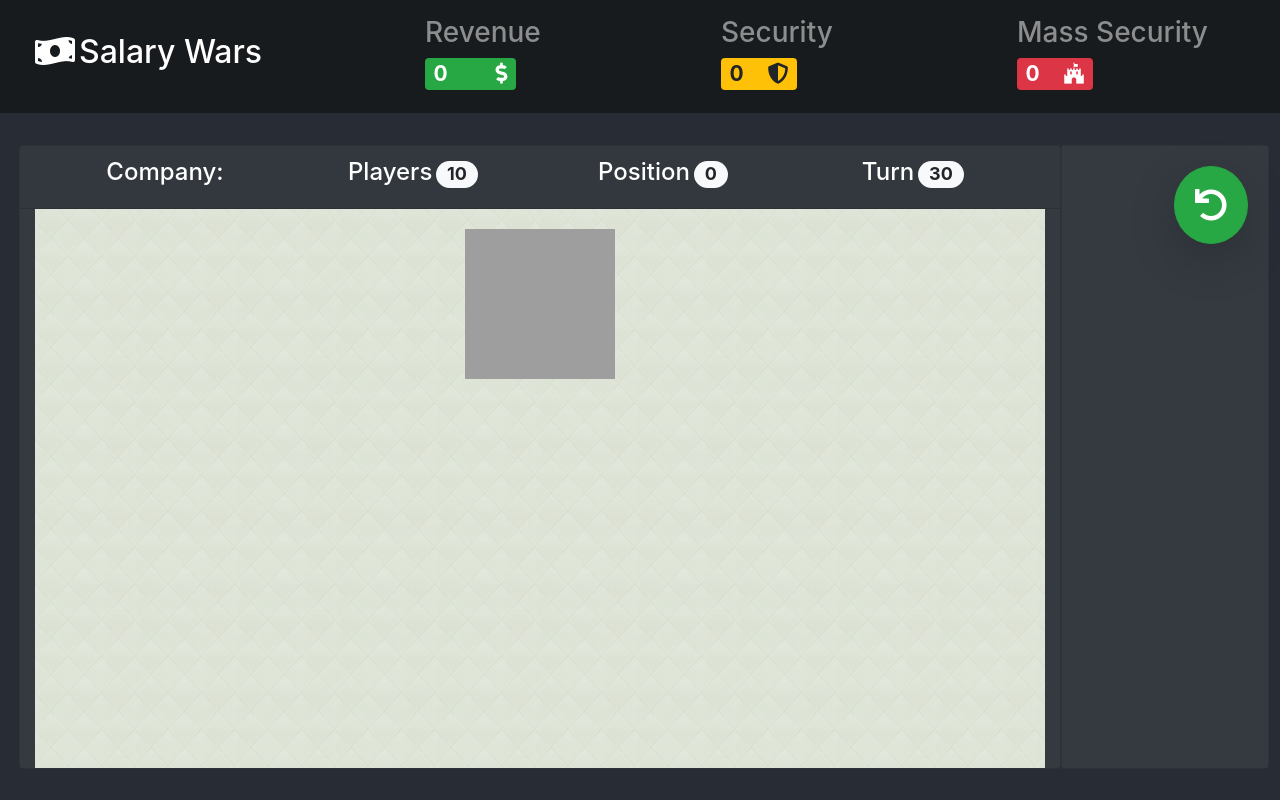
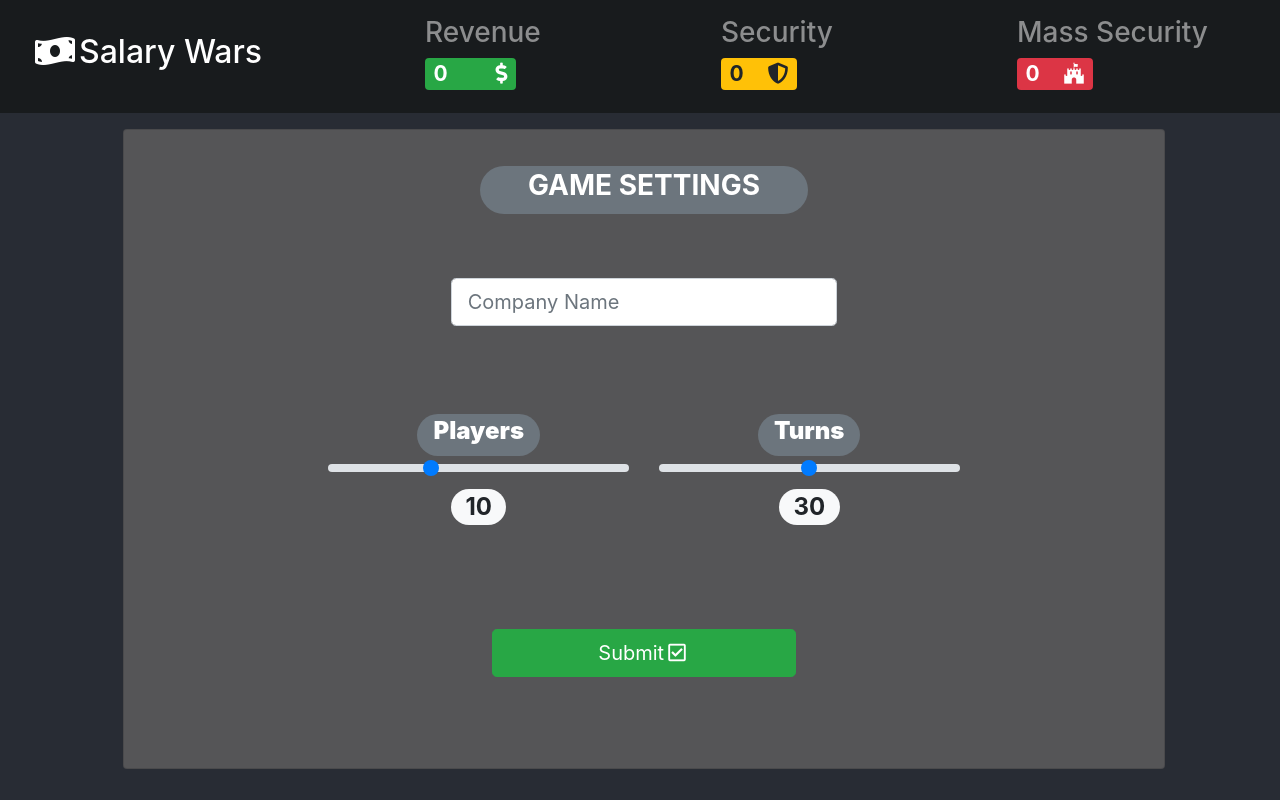
Before and after one commit to yiannis9/SalaryWars, a React (Create React App) app: page / in a window 1280 px wide. Built offline with nearby package versions, Linux system fonts and the light colour scheme; grey boxes are pictures that could not be loaded.

Commit message:
Settings Dev- Css fixing

```diff
--- a/src/App.js
+++ b/src/App.js
@@ -12,7 +12,7 @@ class App extends Component {
     super(props);
     this.state = {
       gameStarted: true,
-      setSets: true,
+      setSets: false,
       companyName: "",
       players: "10",
       myPos: 0,
--- a/src/Components/settings.jsx
+++ b/src/Components/settings.jsx
@@ -12,17 +12,19 @@ class Settings extends Component {
   render() {
     return (
       <div
-        className="card container-fluid"
+        className="card container-fluid col-10"
         style={{ backgroundColor: "#555557" }}
       >
         <div className="card-body">
           {/* Title */}
-          <div className="row justify-content-center card-title">
-            <h4 className="font-weight-bold border-bottom">GAME SETTINGS</h4>
+          <div className="row justify-content-center card-title mb-5 mt-3">
+            <span className="badge badge-pill badge-secondary px-5">
+              <h3 className="font-weight-bold">GAME SETTINGS</h3>
+            </span>
           </div>
           {/* Company Name */}
-          <div className="row justify-content-center">
-            <div className="col2">
+          <div className="row justify-content-center my-5 py-3">
+            <div className="col-5">
               <input
                 className="form-control form-control-lg"
                 onChange={this.props.onName}
@@ -33,9 +35,11 @@ class Settings extends Component {
             </div>
           </div>
           {/* Sliders */}
-          <div className="row mt-4 justify-content-between">
-            <div className="col-5">
-              <label className="font-weight-bolder">Players</label>
+          <div className="row mt-4 justify-content-center my-5 py-4 px-1">
+            <div className="col-4">
+              <span className="badge badge-pill badge-secondary px-3">
+                <h4 className="font-weight-bolder">Players</h4>
+              </span>
               <input
                 type="range"
                 className="custom-range"
@@ -52,8 +56,10 @@ class Settings extends Component {
                 </span>
               </h2>
             </div>
-            <div className="col-5">
-              <label className="font-weight-bolder">Turns</label>
+            <div className="col-4">
+              <span className="badge badge-pill badge-secondary px-3">
+                <h4 className="font-weight-bolder">Turns</h4>
+              </span>
               <input
                 type="range"
                 className="custom-range"
@@ -76,7 +82,7 @@ class Settings extends Component {
             <div className="col-4 mt-4">
               <button
                 type="submit"
-                className="btn btn-lg btn-block btn-success"
+                className="btn btn-lg btn-block btn-success py-2 px-5"
                 //TODO
                 onClick={this.props.onSubmit}
               >
```
